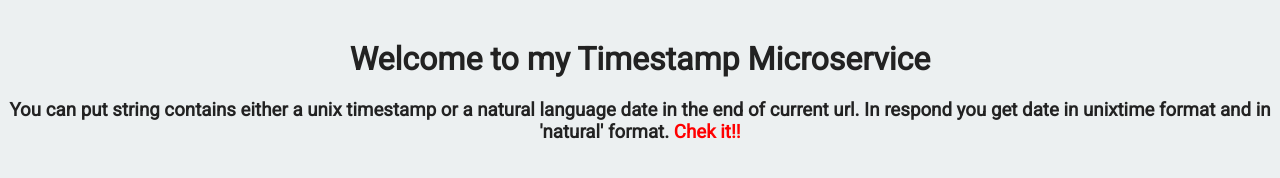
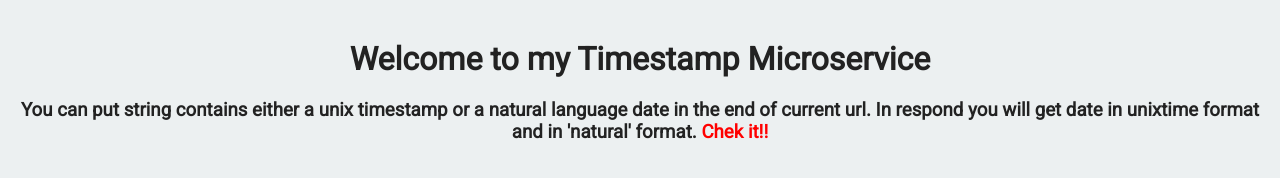
Before and after one commit to SJ23y/sj-timestamp-microserv, a website: page views/index.html in a window 1280 px wide. Drawn offline with Linux system fonts and the light colour scheme.

Commit message:
Add liitle changes in index.html and readme.md files

```diff
--- a/views/index.html
+++ b/views/index.html
@@ -11,7 +11,7 @@
    <body>
       <div class="container">
          <h1>Welcome to my Timestamp Microservice</h1>
-         <h3>You can put string contains either a unix timestamp or a natural language date in the end of current url. In respond you get date in unixtime format and in 'natural' format. <span style="color: red">Chek it!!</span></h3>
+         <h3>You can put string contains either a unix timestamp or a natural language date in the end of current url. In respond you will get date in unixtime format and in 'natural' format. <span style="color: red">Chek it!!</span></h3>
 
       </div>
    </body>
```
Also changed, not shown: README.md.
